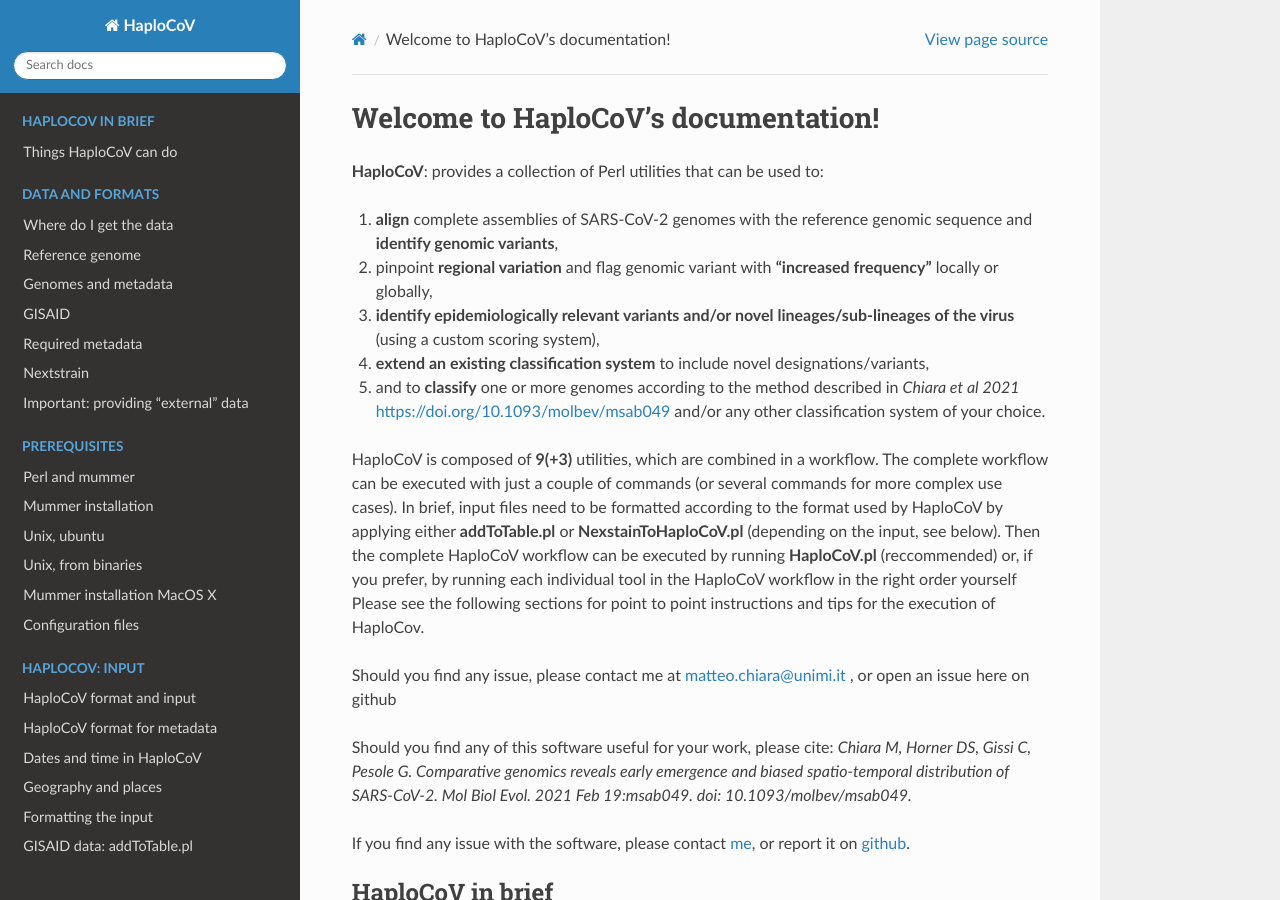
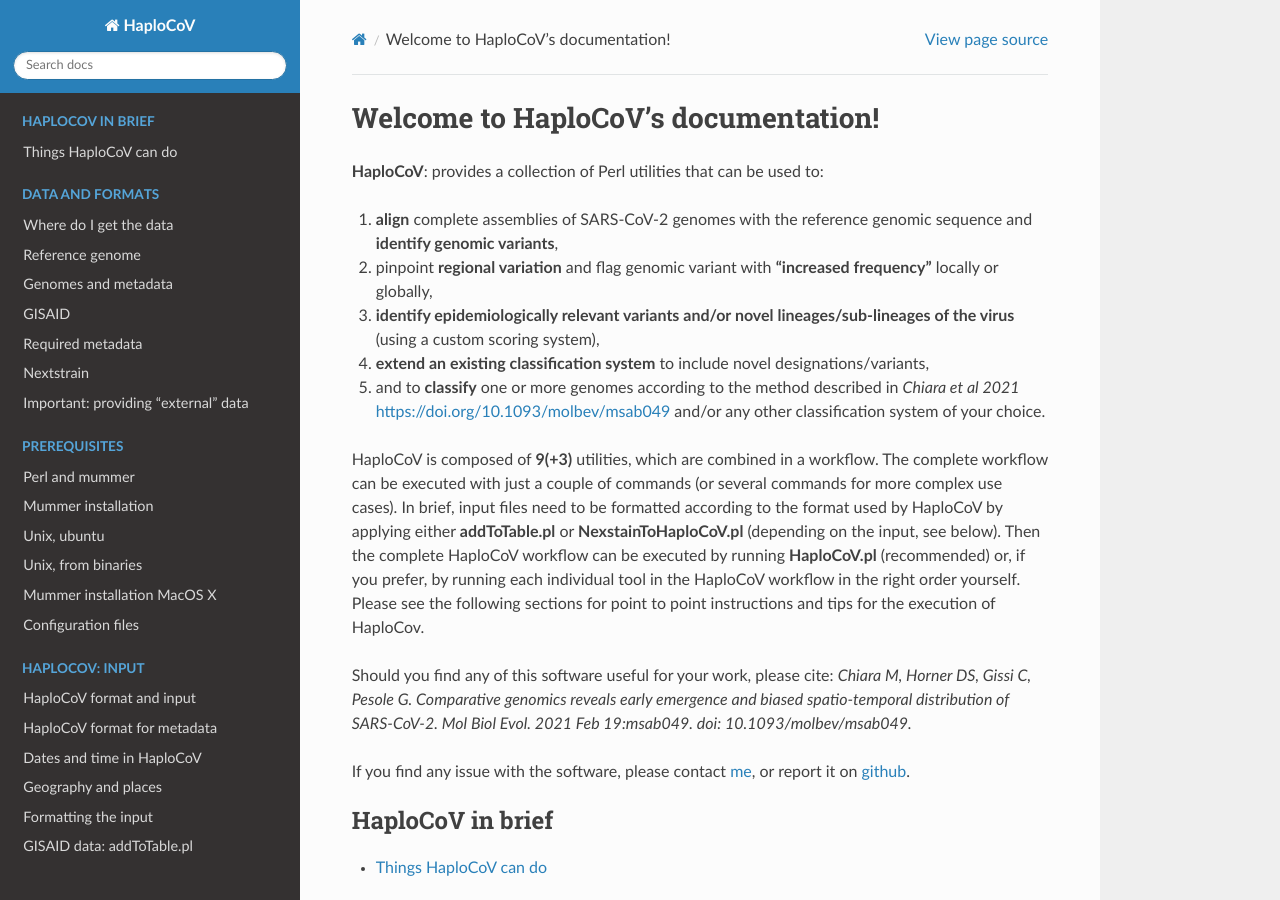
Before and after one commit to matteo14c/HaploCoV, a Sphinx documentation site: the page built from docs/source/index.rst, in a window 1280 px wide and 900 px high. Built offline with Sphinx 7.4.7 and the Read the Docs theme 2.0.0, drawn with Linux system fonts in a browser that asks for light colours.

Commit message:
Update index.rst

```diff
--- a/docs/source/index.rst
+++ b/docs/source/index.rst
@@ -16,10 +16,8 @@
 
 HaploCoV is composed of **9(+3)** utilities, which are combined in a workflow. The complete workflow can be executed with just a couple of commands (or several commands for more complex use cases).
 In brief, input files need to be formatted according to the format used by HaploCoV by applying either **addToTable.pl** or **NexstainToHaploCoV.pl** (depending on the input, see below).
-Then the complete HaploCoV workflow can be executed by running **HaploCoV.pl** (reccommended) or, if you prefer, by running each individual tool in the HaploCoV workflow in the right order yourself
+Then the complete HaploCoV workflow can be executed by running **HaploCoV.pl** (recommended) or, if you prefer, by running each individual tool in the HaploCoV workflow in the right order yourself.
 Please see the following sections for point to point instructions and tips for the execution of HaploCov.
-
-Should you find any issue, please contact me at matteo.chiara@unimi.it , or open an issue here on github
 
 Should you find any of this software useful for your work, please cite:
 *Chiara M, Horner DS, Gissi C, Pesole G. Comparative genomics reveals early emergence and biased spatio-temporal distribution of SARS-CoV-2. Mol Biol Evol. 2021 Feb 19:msab049. doi: 10.1093/molbev/msab049.*
```
